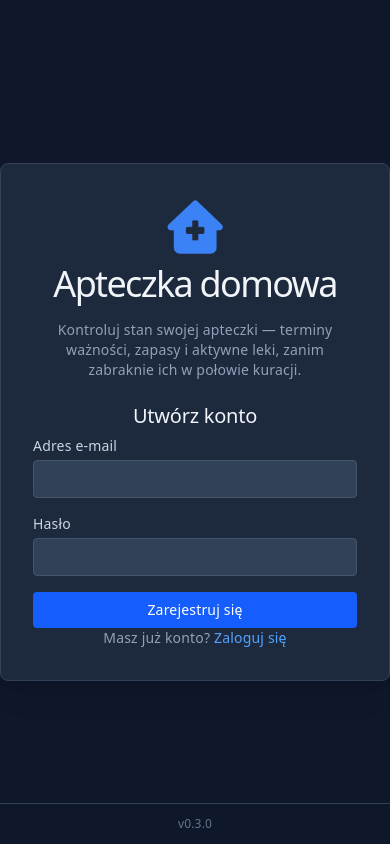
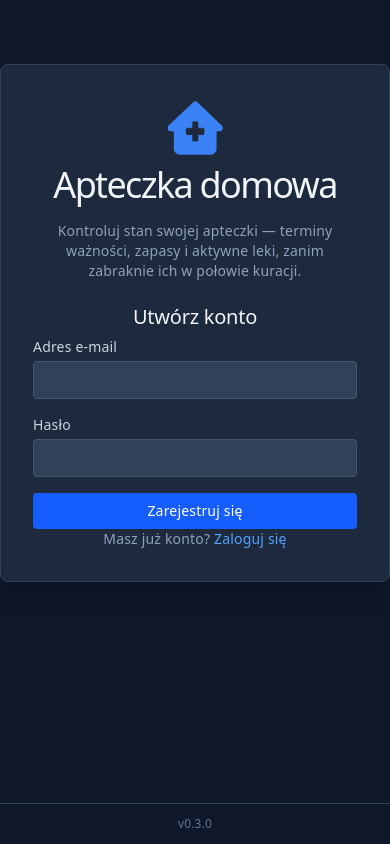
Before and after one commit to szaroket/HomeMedicineCabinet, a React (Vite) app in the folder frontend/: page /register in a window 390 px wide. Built offline with nearby package versions, Linux system fonts and the light colour scheme; no server answers.

Commit message:
feat: update settings, login and register to mobile

```diff
--- a/frontend/src/features/auth/components/login-page.tsx
+++ b/frontend/src/features/auth/components/login-page.tsx
@@ -5,7 +5,8 @@ import { AppFooter } from "@/app/components/app-footer";
 
 export function LoginPage() {
   return (
-    <div className="relative flex min-h-screen items-center justify-center bg-slate-900">
+    <div className="flex min-h-screen flex-col bg-slate-900">
+      <div className="flex flex-1 items-start justify-center pt-16 sm:pt-24">
         <div className="w-full max-w-md rounded-lg border border-slate-700 bg-slate-800 p-8 shadow-xl">
           <div className="mb-6">
             <div className="mb-3 flex flex-col items-center gap-0">
@@ -15,8 +16,8 @@ export function LoginPage() {
               </h1>
             </div>
             <p className="mt-1 text-center text-sm text-slate-400">
-            Kontroluj stan swojej apteczki — terminy ważności, zapasy i aktywne
-            leki, zanim zabraknie ich w połowie kuracji.
+              Kontroluj stan swojej apteczki — terminy ważności, zapasy i
+              aktywne leki, zanim zabraknie ich w połowie kuracji.
             </p>
           </div>
           <h2 className="mb-4 text-center text-base font-semibold text-slate-200">
@@ -33,9 +34,8 @@ export function LoginPage() {
             </Link>
           </p>
         </div>
-      <div className="absolute bottom-0 w-full">
+      </div>
       <AppFooter />
-      </div>
     </div>
   );
 }
--- a/frontend/src/features/auth/components/register-page.tsx
+++ b/frontend/src/features/auth/components/register-page.tsx
@@ -5,7 +5,8 @@ import { AppFooter } from "@/app/components/app-footer";
 
 export function RegisterPage() {
   return (
-    <div className="relative flex min-h-screen items-center justify-center bg-slate-900">
+    <div className="flex min-h-screen flex-col bg-slate-900">
+      <div className="flex flex-1 items-start justify-center pt-16 sm:pt-24">
         <div className="w-full max-w-md rounded-lg border border-slate-700 bg-slate-800 p-8 shadow-xl">
           <div className="mb-6">
             <div className="mb-3 flex flex-col items-center gap-0">
@@ -15,8 +16,8 @@ export function RegisterPage() {
               </h1>
             </div>
             <p className="mt-1 text-center text-sm text-slate-400">
-            Kontroluj stan swojej apteczki — terminy ważności, zapasy i aktywne
-            leki, zanim zabraknie ich w połowie kuracji.
+              Kontroluj stan swojej apteczki — terminy ważności, zapasy i
+              aktywne leki, zanim zabraknie ich w połowie kuracji.
             </p>
           </div>
           <h2 className="mb-4 text-center text-base font-semibold text-slate-200">
@@ -33,9 +34,8 @@ export function RegisterPage() {
             </Link>
           </p>
         </div>
-      <div className="absolute bottom-0 w-full">
+      </div>
       <AppFooter />
-      </div>
     </div>
   );
 }
```
Lines whose indentation alone changed are shown as unchanged.
